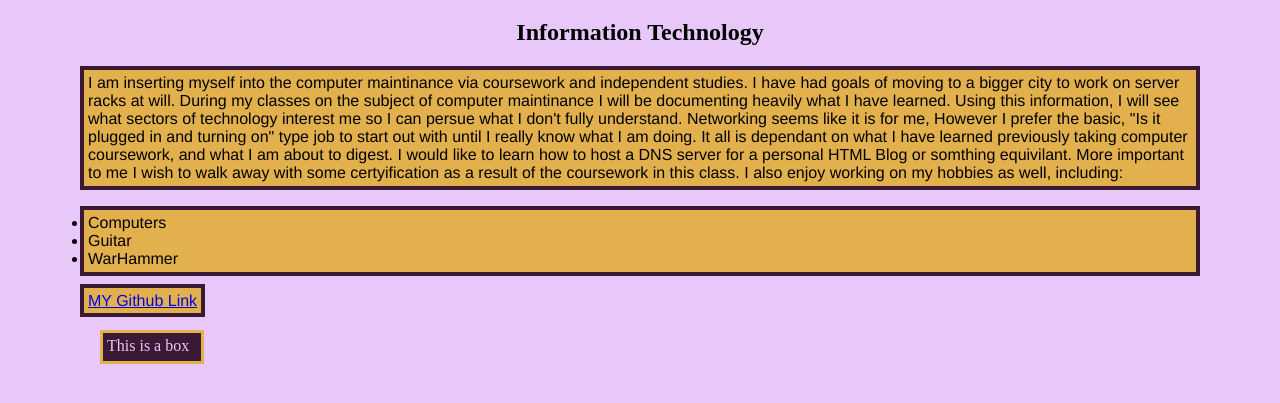
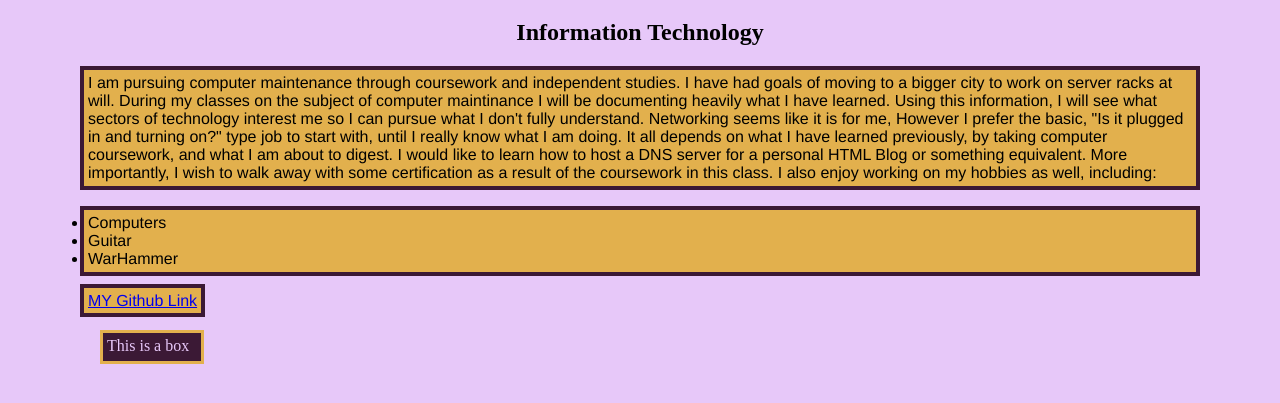
Before and after one commit to SlayingDisc2143/SlayingDisc2143.github.io, a plain HTML site: page index.html in a window 1280 px wide. Shown: the part 61-464 px from the top of the page. Drawn offline with Linux system fonts and the light colour scheme.

Commit message:
Revise content in index.html for clarity
Updated text for clarity and corrected typos. Additionally, added CSS integration.

```diff
--- a/index.html
+++ b/index.html
@@ -1,6 +1,6 @@
 <!doctype html>
 <html lang="en-US">
-<link rel="stylesheet" href="Style.css">
+<link rel="stylesheet" href="style.css">
 <title>Index TW</title>
 
   <body>
@@ -9,14 +9,14 @@
 
   <h2>Information Technology</h2>
 
-  <p>I am inserting myself into the computer maintinance via coursework and independent studies.
+  <p>I am pursuing computer maintenance through coursework and independent studies.
      I have had goals of moving to a bigger city to work on server racks at will. During my classes on the subject of computer maintinance I will be documenting heavily what I have learned.
-     Using this information, I will see what sectors of technology interest me so I can persue what I don't fully understand. Networking seems like it is for me, However I prefer the basic,
-     "Is it plugged in and turning on" type job to start out with until I really know what I am doing.
+     Using this information, I will see what sectors of technology interest me so I can pursue what I don't fully understand. Networking seems like it is for me, However I prefer the basic,
+     "Is it plugged in and turning on?" type job to start with, until I really know what I am doing.
 
-     It all is dependant on what I have learned previously taking computer coursework, and what I am about to digest.
-     I would like to learn how to host a DNS server for a personal HTML Blog or somthing equivilant.
-     More important to me I wish to walk away with some certyification as a result of the coursework in this class.
+     It all depends on what I have learned previously, by taking computer coursework, and what I am about to digest.
+     I would like to learn how to host a DNS server for a personal HTML Blog or something equivalent.
+     More importantly, I wish to walk away with some certification as a result of the coursework in this class.
      I also enjoy working on my hobbies as well, including:
   </p>
 
```
